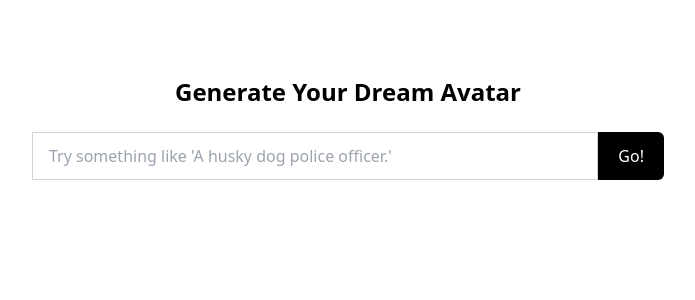
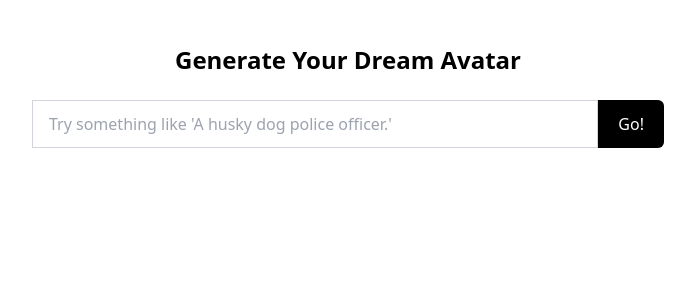
Before and after one commit to danschewy/avatar-generator, a Next.js app: page / in a window 1280 px wide. Shown: the top 300 px of the page, without its empty margins (292-987 px from the left). Built offline with nearby package versions, Linux system fonts and the light colour scheme.

Commit message:
try this

```diff
--- a/components/AdSense.js
+++ b/components/AdSense.js
@@ -1,15 +1,9 @@
 import { useEffect } from "react";
 
 const AdSense = ({ adSlot }) => {
-  useEffect(() => {
-    if (window) {
-      (window.adsbygoogle = window.adsbygoogle || []).push({});
-    }
-  }, []);
-
   return (
     <ins
-      className="adsbygoogle p-4"
+      className="adsbygoogle"
       style={{ display: "block" }}
       data-ad-client="ca-pub-3998650725257627" // Replace with your publisher ID
       data-ad-slot={adSlot}
--- a/pages/index.js
+++ b/pages/index.js
@@ -44,17 +44,17 @@ export default function Home() {
   };
 
   return (
-    <div className="h-screen flex flex-row justify-center">
+    <div className="container max-w-2xl mx-auto p-5">
       <Head>
         <title>Dream Avatar</title>
       </Head>
-      <AdSense adSlot={7637284651} />
 
-      <div className="container flex h-full max-w-2xl flex-col items-center p-5">
       <AdSense adSlot={2281016195} />
+
       <h1 className="py-6 text-center font-bold text-2xl">
         Generate Your Dream Avatar
       </h1>
+
       <form className="w-full flex" onSubmit={handleSubmit}>
         <input
           type="text"
@@ -66,7 +66,9 @@ export default function Home() {
           Go!
         </button>
       </form>
+
       {error && <div>{error}</div>}
+
       {prediction && (
         <>
           {prediction.output && (
@@ -79,14 +81,10 @@ export default function Home() {
               />
             </div>
           )}
-            <p className="py-3 text-sm opacity-50">
-              status: {prediction.status}
-            </p>
+          <p className="py-3 text-sm opacity-50">status: {prediction.status}</p>
         </>
       )}
       <AdSense adSlot={5359687249} />
     </div>
-      <AdSense adSlot={7062569589} />
-    </div>
   );
 }
```
Lines whose indentation alone changed are shown as unchanged.
